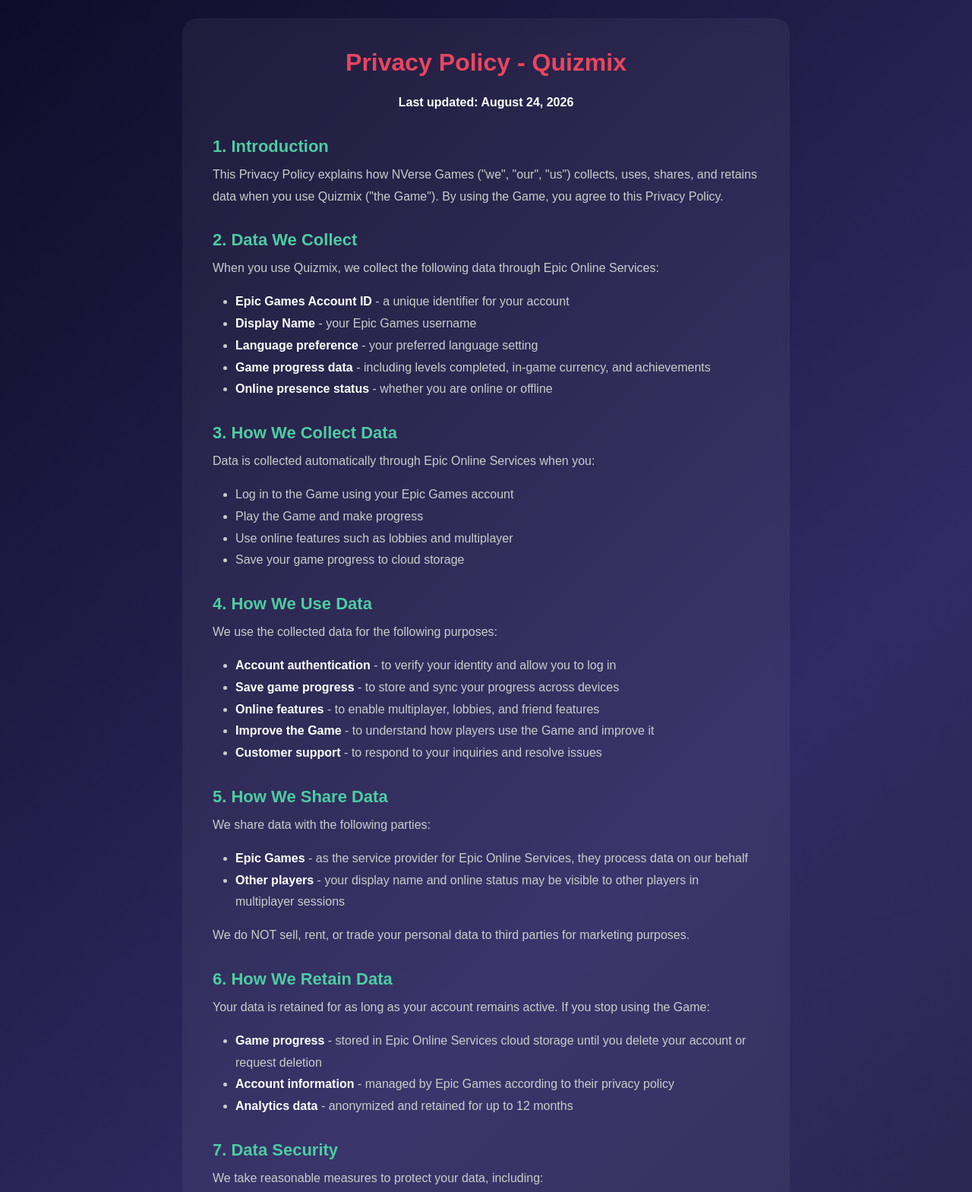
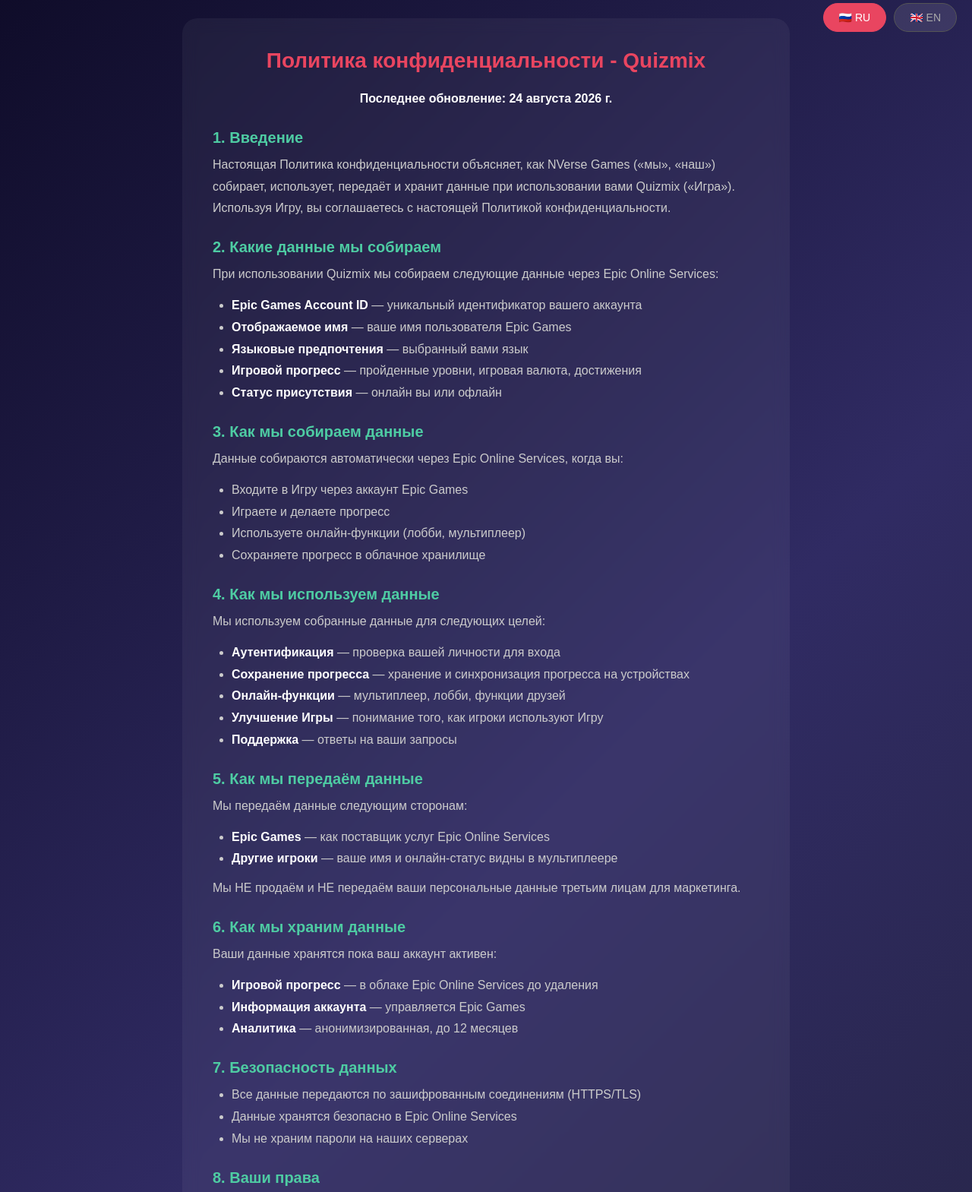
Before and after one commit to nversegames/NVerse-Games, a plain HTML site: page privacy-policy.html in a window 1280 px wide. Shown: the part 16-1585 px from the top of the page at 76% size. Drawn offline with Linux system fonts and the light colour scheme.

Commit message:
Update privacy-policy.html

```diff
--- a/privacy-policy.html
+++ b/privacy-policy.html
@@ -1,9 +1,9 @@
 <!DOCTYPE html>
-<html>
+<html lang="ru">
 <head>
   <meta charset="UTF-8">
   <meta name="viewport" content="width=device-width, initial-scale=1.0">
-  <title>Privacy Policy - NVerse Games</title>
+  <title>Политика конфиденциальности - NVerse Games</title>
   <style>
     * {
       margin: 0;
@@ -28,28 +28,55 @@
       backdrop-filter: blur(10px);
     }
 
+    .lang-switch {
+      position: fixed;
+      top: 20px;
+      right: 20px;
+      z-index: 10;
+      display: flex;
+      gap: 10px;
+    }
+
+    .lang-btn {
+      padding: 10px 20px;
+      background: rgba(255,255,255,0.1);
+      color: #aaa;
+      border: 1px solid #555;
+      border-radius: 25px;
+      cursor: pointer;
+      font-size: 14px;
+      transition: all 0.3s;
+      text-decoration: none;
+    }
+
+    .lang-btn:hover, .lang-btn.active {
+      background: #e94560;
+      color: white;
+      border-color: #e94560;
+    }
+
     h1 {
       color: #e94560;
-      font-size: 32px;
+      font-size: 28px;
       margin-bottom: 20px;
       text-align: center;
     }
 
     h2 {
       color: #4ecca3;
-      font-size: 22px;
-      margin-top: 30px;
+      font-size: 20px;
+      margin-top: 25px;
       margin-bottom: 10px;
     }
 
     p {
       line-height: 1.8;
-      margin-bottom: 15px;
+      margin-bottom: 12px;
       color: #ccc;
     }
 
     ul {
-      margin: 15px 0 15px 30px;
+      margin: 10px 0 10px 25px;
       line-height: 1.8;
       color: #ccc;
     }
@@ -64,93 +91,96 @@
   </style>
 </head>
 <body>
+  <div class="lang-switch">
+    <a href="privacy-policy.html" class="lang-btn active">🇷🇺 RU</a>
+    <a href="privacy-policy-en.html" class="lang-btn">🇬🇧 EN</a>
+  </div>
+
   <div class="container">
-    <h1>Privacy Policy - Quizmix</h1>
-    <p style="text-align:center;"><strong>Last updated: August 24, 2026</strong></p>
+    <h1>Политика конфиденциальности - Quizmix</h1>
+    <p style="text-align:center;"><strong>Последнее обновление: 24 августа 2026 г.</strong></p>
 
-    <h2>1. Introduction</h2>
-    <p>This Privacy Policy explains how NVerse Games ("we", "our", "us") collects, uses, shares, and retains data when you use Quizmix ("the Game"). By using the Game, you agree to this Privacy Policy.</p>
+    <h2>1. Введение</h2>
+    <p>Настоящая Политика конфиденциальности объясняет, как NVerse Games («мы», «наш») собирает, использует, передаёт и хранит данные при использовании вами Quizmix («Игра»). Используя Игру, вы соглашаетесь с настоящей Политикой конфиденциальности.</p>
 
-    <h2>2. Data We Collect</h2>
-    <p>When you use Quizmix, we collect the following data through Epic Online Services:</p>
+    <h2>2. Какие данные мы собираем</h2>
+    <p>При использовании Quizmix мы собираем следующие данные через Epic Online Services:</p>
     <ul>
-      <li><strong>Epic Games Account ID</strong> - a unique identifier for your account</li>
-      <li><strong>Display Name</strong> - your Epic Games username</li>
-      <li><strong>Language preference</strong> - your preferred language setting</li>
-      <li><strong>Game progress data</strong> - including levels completed, in-game currency, and achievements</li>
-      <li><strong>Online presence status</strong> - whether you are online or offline</li>
+      <li><strong>Epic Games Account ID</strong> — уникальный идентификатор вашего аккаунта</li>
+      <li><strong>Отображаемое имя</strong> — ваше имя пользователя Epic Games</li>
+      <li><strong>Языковые предпочтения</strong> — выбранный вами язык</li>
+      <li><strong>Игровой прогресс</strong> — пройденные уровни, игровая валюта, достижения</li>
+      <li><strong>Статус присутствия</strong> — онлайн вы или офлайн</li>
     </ul>
 
-    <h2>3. How We Collect Data</h2>
-    <p>Data is collected automatically through Epic Online Services when you:</p>
+    <h2>3. Как мы собираем данные</h2>
+    <p>Данные собираются автоматически через Epic Online Services, когда вы:</p>
     <ul>
-      <li>Log in to the Game using your Epic Games account</li>
-      <li>Play the Game and make progress</li>
-      <li>Use online features such as lobbies and multiplayer</li>
-      <li>Save your game progress to cloud storage</li>
+      <li>Входите в Игру через аккаунт Epic Games</li>
+      <li>Играете и делаете прогресс</li>
+      <li>Используете онлайн-функции (лобби, мультиплеер)</li>
+      <li>Сохраняете прогресс в облачное хранилище</li>
     </ul>
 
-    <h2>4. How We Use Data</h2>
-    <p>We use the collected data for the following purposes:</p>
+    <h2>4. Как мы используем данные</h2>
+    <p>Мы используем собранные данные для следующих целей:</p>
     <ul>
-      <li><strong>Account authentication</strong> - to verify your identity and allow you to log in</li>
-      <li><strong>Save game progress</strong> - to store and sync your progress across devices</li>
-      <li><strong>Online features</strong> - to enable multiplayer, lobbies, and friend features</li>
-      <li><strong>Improve the Game</strong> - to understand how players use the Game and improve it</li>
-      <li><strong>Customer support</strong> - to respond to your inquiries and resolve issues</li>
+      <li><strong>Аутентификация</strong> — проверка вашей личности для входа</li>
+      <li><strong>Сохранение прогресса</strong> — хранение и синхронизация прогресса на устройствах</li>
+      <li><strong>Онлайн-функции</strong> — мультиплеер, лобби, функции друзей</li>
+      <li><strong>Улучшение Игры</strong> — понимание того, как игроки используют Игру</li>
+      <li><strong>Поддержка</strong> — ответы на ваши запросы</li>
     </ul>
 
-    <h2>5. How We Share Data</h2>
-    <p>We share data with the following parties:</p>
+    <h2>5. Как мы передаём данные</h2>
+    <p>Мы передаём данные следующим сторонам:</p>
     <ul>
-      <li><strong>Epic Games</strong> - as the service provider for Epic Online Services, they process data on our behalf</li>
-      <li><strong>Other players</strong> - your display name and online status may be visible to other players in multiplayer sessions</li>
+      <li><strong>Epic Games</strong> — как поставщик услуг Epic Online Services</li>
+      <li><strong>Другие игроки</strong> — ваше имя и онлайн-статус видны в мультиплеере</li>
     </ul>
-    <p>We do NOT sell, rent, or trade your personal data to third parties for marketing purposes.</p>
+    <p>Мы НЕ продаём и НЕ передаём ваши персональные данные третьим лицам для маркетинга.</p>
 
-    <h2>6. How We Retain Data</h2>
-    <p>Your data is retained for as long as your account remains active. If you stop using the Game:</p>
+    <h2>6. Как мы храним данные</h2>
+    <p>Ваши данные хранятся пока ваш аккаунт активен:</p>
     <ul>
-      <li><strong>Game progress</strong> - stored in Epic Online Services cloud storage until you delete your account or request deletion</li>
-      <li><strong>Account information</strong> - managed by Epic Games according to their privacy policy</li>
-      <li><strong>Analytics data</strong> - anonymized and retained for up to 12 months</li>
+      <li><strong>Игровой прогресс</strong> — в облаке Epic Online Services до удаления</li>
+      <li><strong>Информация аккаунта</strong> — управляется Epic Games</li>
+      <li><strong>Аналитика</strong> — анонимизированная, до 12 месяцев</li>
     </ul>
 
-    <h2>7. Data Security</h2>
-    <p>We take reasonable measures to protect your data, including:</p>
+    <h2>7. Безопасность данных</h2>
     <ul>
-      <li>All data is transmitted over encrypted connections (HTTPS/TLS)</li>
-      <li>Data is stored securely by Epic Online Services</li>
-      <li>We do not store passwords or sensitive information on our servers</li>
+      <li>Все данные передаются по зашифрованным соединениям (HTTPS/TLS)</li>
+      <li>Данные хранятся безопасно в Epic Online Services</li>
+      <li>Мы не храним пароли на наших серверах</li>
     </ul>
 
-    <h2>8. Your Rights</h2>
-    <p>You have the right to:</p>
+    <h2>8. Ваши права</h2>
+    <p>Вы имеете право:</p>
     <ul>
-      <li>Access your data</li>
-      <li>Correct inaccurate data</li>
-      <li>Request deletion of your data</li>
-      <li>Withdraw consent at any time</li>
-      <li>Lodge a complaint with a supervisory authority</li>
+      <li>Получать доступ к своим данным</li>
+      <li>Исправлять неточные данные</li>
+      <li>Запросить удаление данных</li>
+      <li>Отозвать согласие в любое время</li>
+      <li>Подать жалобу в надзорный орган</li>
     </ul>
 
-    <h2>9. Contact for Data Protection Inquiries</h2>
-    <p>If you have any questions about this Privacy Policy or how your data is handled, please contact us:</p>
+    <h2>9. Контакты для запросов о защите данных</h2>
     <ul>
       <li><strong>Email:</strong> <a href="mailto:nversegames.support@gmail.com">nversegames.support@gmail.com</a></li>
-      <li><strong>Response time:</strong> We aim to respond within 5 business days</li>
+      <li><strong>Время ответа:</strong> в течение 5 рабочих дней</li>
     </ul>
 
-    <h2>10. Children's Privacy</h2>
-    <p>Quizmix is intended for general audiences. We do not knowingly collect personal information from children under 13 without parental consent. If you believe a child has provided us with personal data, please contact us and we will delete it.</p>
+    <h2>10. Конфиденциальность детей</h2>
+    <p>Quizmix предназначен для широкой аудитории. Мы сознательно не собираем данные детей до 13 лет без согласия родителей.</p>
 
-    <h2>11. Changes to This Policy</h2>
-    <p>We may update this Privacy Policy from time to time. We will notify you of any changes by posting the new Privacy Policy on this page.</p>
+    <h2>11. Изменения политики</h2>
+    <p>Мы можем обновлять эту Политику. Изменения вступают в силу с момента публикации на этой странице.</p>
 
-    <h2>12. Third-Party Services</h2>
-    <p>Quizmix uses Epic Online Services for authentication, cloud saves, and multiplayer features. Epic Games handles data according to their own privacy policy at <a href="https://www.epicgames.com/site/en-US/privacypolicy">https://www.epicgames.com/site/en-US/privacypolicy</a>.</p>
+    <h2>12. Сторонние сервисы</h2>
+    <p>Quizmix использует Epic Online Services. Epic Games обрабатывает данные согласно своей политике: <a href="https://www.epicgames.com/site/en-US/privacypolicy">https://www.epicgames.com/site/en-US/privacypolicy</a></p>
 
-    <p style="text-align:center; margin-top:40px;"><strong>By using Quizmix, you acknowledge that you have read and understood this Privacy Policy.</strong></p>
+    <p style="text-align:center; margin-top:30px;"><strong>Используя Quizmix, вы подтверждаете, что прочитали и поняли эту Политику.</strong></p>
   </div>
 </body>
 </html>
```
